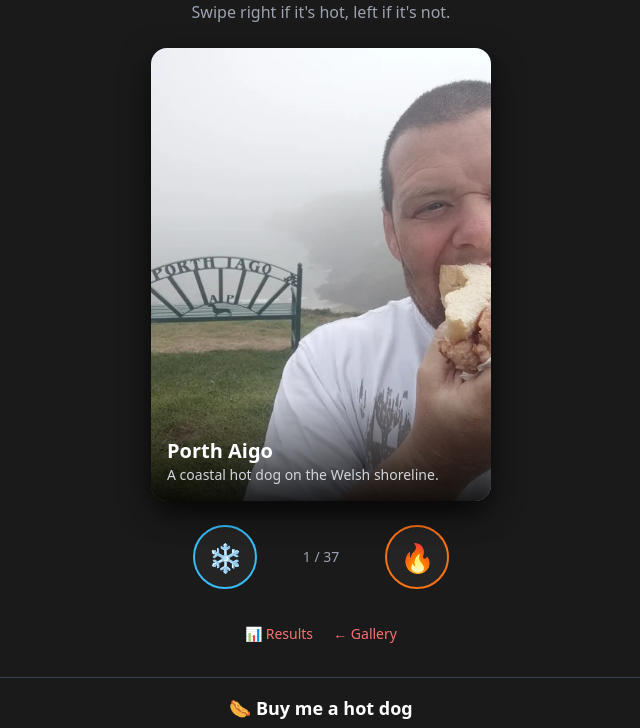
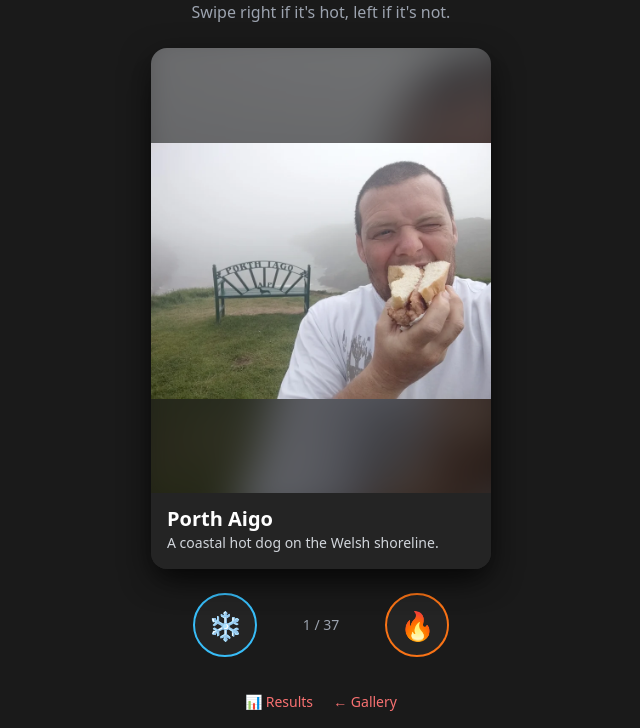
Before and after one commit to richard-gill/richardgill.net, an Astro site: page /hotornot in a window 1280 px wide. Shown: the part 72-800 px from the top of the page, without its empty margins (319-959 px from the left). Built offline with nearby package versions, Linux system fonts and the light colour scheme; Astro itself is replaced by a stand-in of ours.

Commit message:
fixed photo positioning

```diff
--- a/src/pages/hotornot/index.astro
+++ b/src/pages/hotornot/index.astro
@@ -16,7 +16,8 @@ const deck = hotdogImages
 		#stack {
 			position: relative;
 			width: min(340px, 100%);
-			aspect-ratio: 3 / 4;
+			aspect-ratio: 3 / 4.6;
+			max-height: 72vh;
 			margin: 0 auto;
 			touch-action: pan-y;
 			user-select: none;
@@ -30,23 +31,38 @@ const deck = hotdogImages
 			box-shadow: 0 10px 30px rgba(0, 0, 0, 0.5);
 			cursor: grab;
 			will-change: transform;
+			display: flex;
+			flex-direction: column;
 		}
 		#stack .card.dragging { cursor: grabbing; }
 		#stack .card.animate { transition: transform 0.35s ease, opacity 0.35s ease; }
-		#stack .card img {
+		/* Photo area: whole photo always visible (contain), with a blurred copy filling the gaps. */
+		#stack .card .photo {
+			position: relative;
+			flex: 1;
+			min-height: 0;
+			overflow: hidden;
+			background: #111;
+		}
+		#stack .card .photo img {
+			position: absolute;
+			inset: 0;
 			width: 100%;
 			height: 100%;
-			object-fit: cover;
 			pointer-events: none;
 			-webkit-user-drag: none;
 		}
+		#stack .card .photo .backdrop {
+			object-fit: cover;
+			filter: blur(18px) brightness(0.45);
+			transform: scale(1.15);
+		}
+		#stack .card .photo .main {
+			object-fit: contain;
+		}
 		#stack .card .info {
-			position: absolute;
-			left: 0;
-			right: 0;
-			bottom: 0;
-			padding: 2.5rem 1rem 1rem;
-			background: linear-gradient(transparent, rgba(0, 0, 0, 0.85));
+			padding: 0.75rem 1rem 1rem;
+			background: #242424;
 		}
 		#stack .stamp {
 			position: absolute;
@@ -134,8 +150,11 @@ const deck = hotdogImages
 			const card = document.createElement('div');
 			card.className = 'card';
 			card.innerHTML =
-				`<img src="/images/thumbs/${encodeURIComponent(img.file)}" alt="${esc(img.title)}" draggable="false">` +
+				`<div class="photo">` +
+				`<img class="backdrop" src="/images/thumbs/sm/${encodeURIComponent(img.file)}" alt="" aria-hidden="true" draggable="false">` +
+				`<img class="main" src="/images/thumbs/${encodeURIComponent(img.file)}" alt="${esc(img.title)}" draggable="false">` +
 				`<span class="stamp hot">HOT</span><span class="stamp not">NOT</span>` +
+				`</div>` +
 				`<div class="info"><h2 class="text-xl font-bold">${esc(img.title)}</h2>` +
 				`<p class="text-sm text-gray-300">${esc(img.description)}</p></div>`;
 			return card;
```
